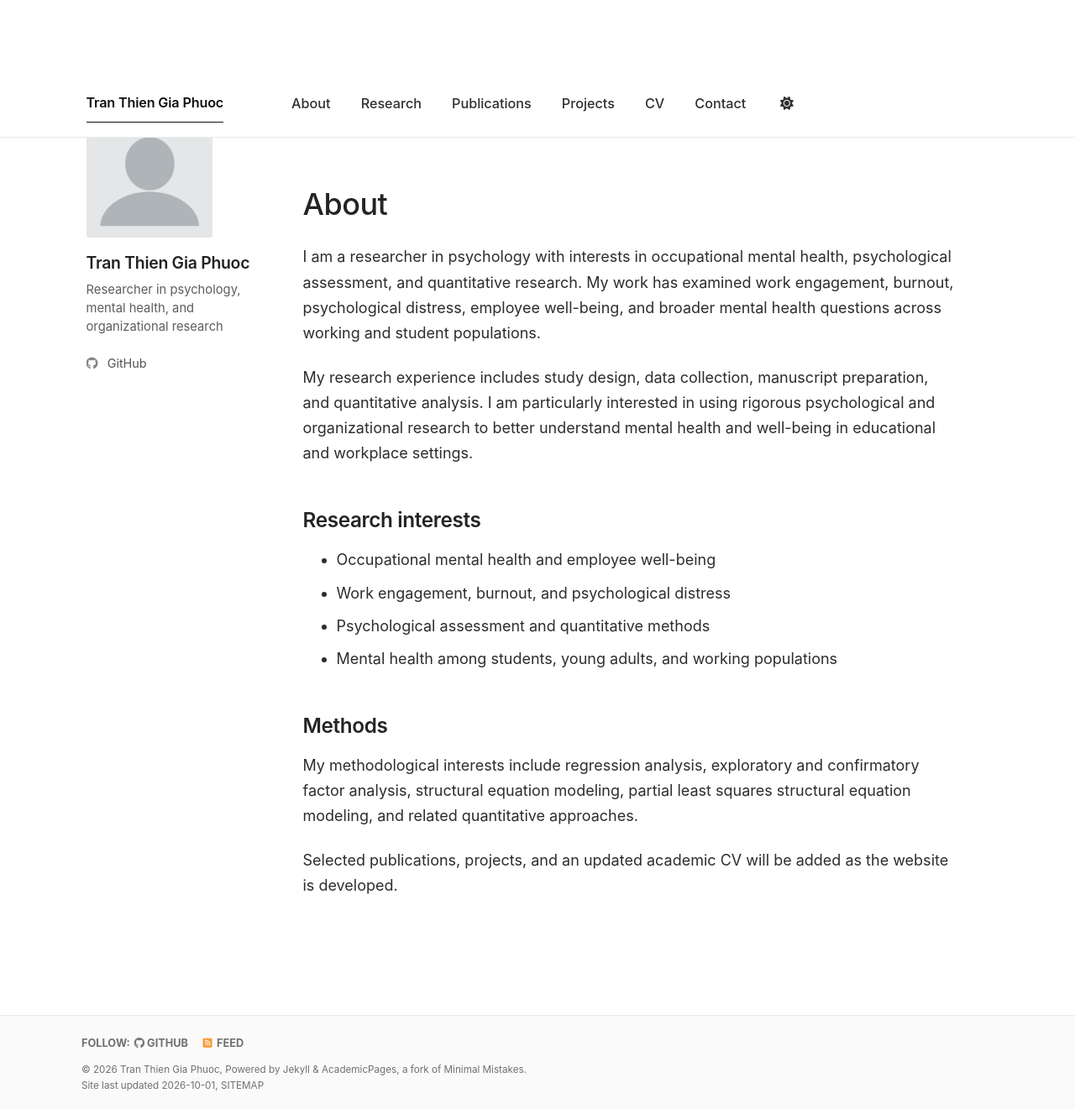
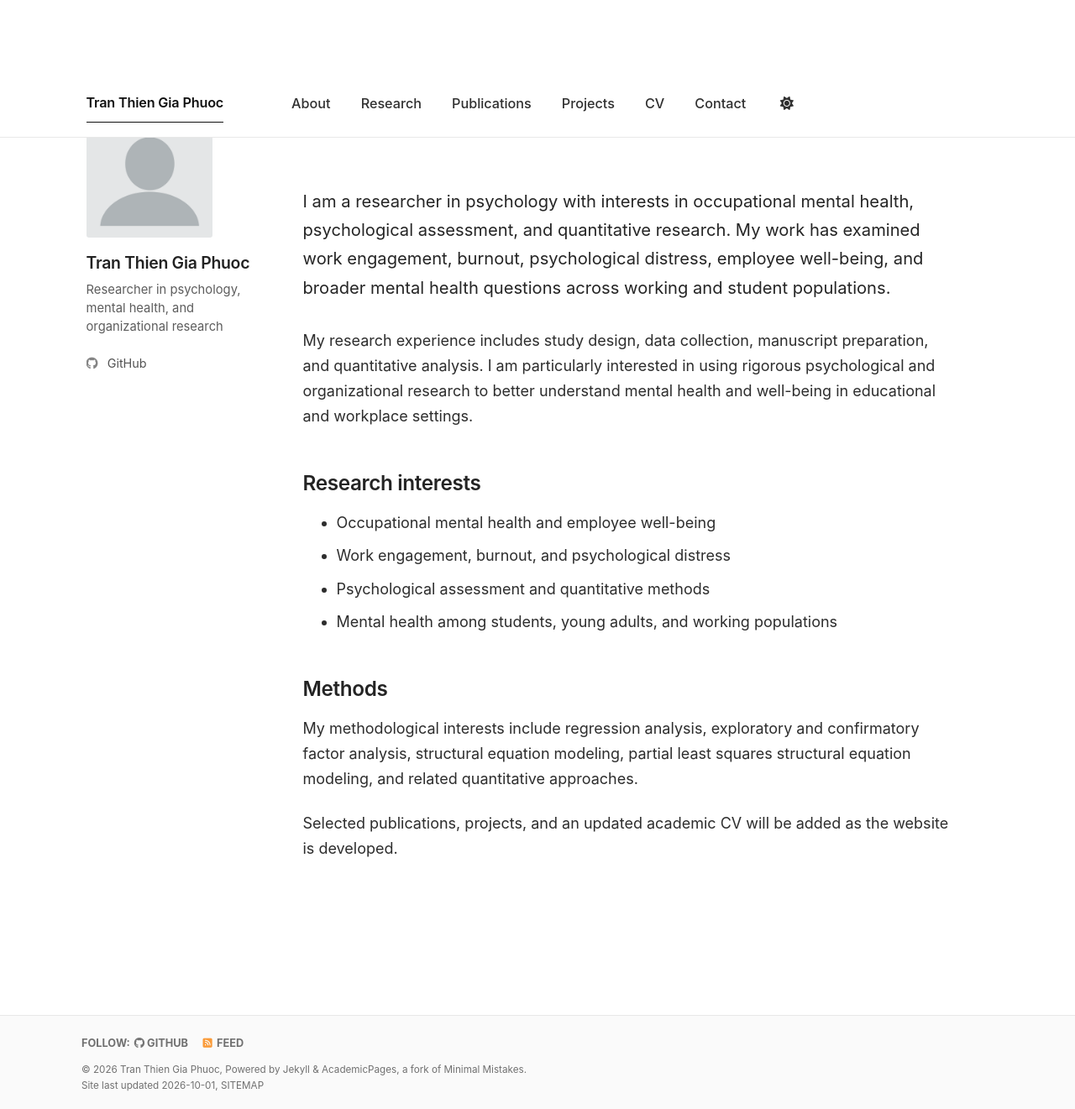
Before and after one commit to ttgpPsychMH/ttgpPsychMH.github.io, a Jekyll site: the page built from _pages/about.md, in a window 1280 px wide and 1321 px high. Shown: the whole window at 84% size. Built offline with Jekyll 4.4.1, drawn with Linux system fonts in a browser that asks for light colours; a style sheet for code colours, icons or effects is not loaded.

Commit message:
Refine homepage visual hierarchy

```diff
--- a/_pages/about.md
+++ b/_pages/about.md
@@ -1,13 +1,12 @@
 ---
 permalink: /
-title: "About"
 author_profile: true
 redirect_from:
   - /about/
   - /about.html
 ---
 
-I am a researcher in psychology with interests in occupational mental health, psychological assessment, and quantitative research. My work has examined work engagement, burnout, psychological distress, employee well-being, and broader mental health questions across working and student populations.
+<p class="home-intro">I am a researcher in psychology with interests in occupational mental health, psychological assessment, and quantitative research. My work has examined work engagement, burnout, psychological distress, employee well-being, and broader mental health questions across working and student populations.</p>
 
 My research experience includes study design, data collection, manuscript preparation, and quantitative analysis. I am particularly interested in using rigorous psychological and organizational research to better understand mental health and well-being in educational and workplace settings.
 
```
